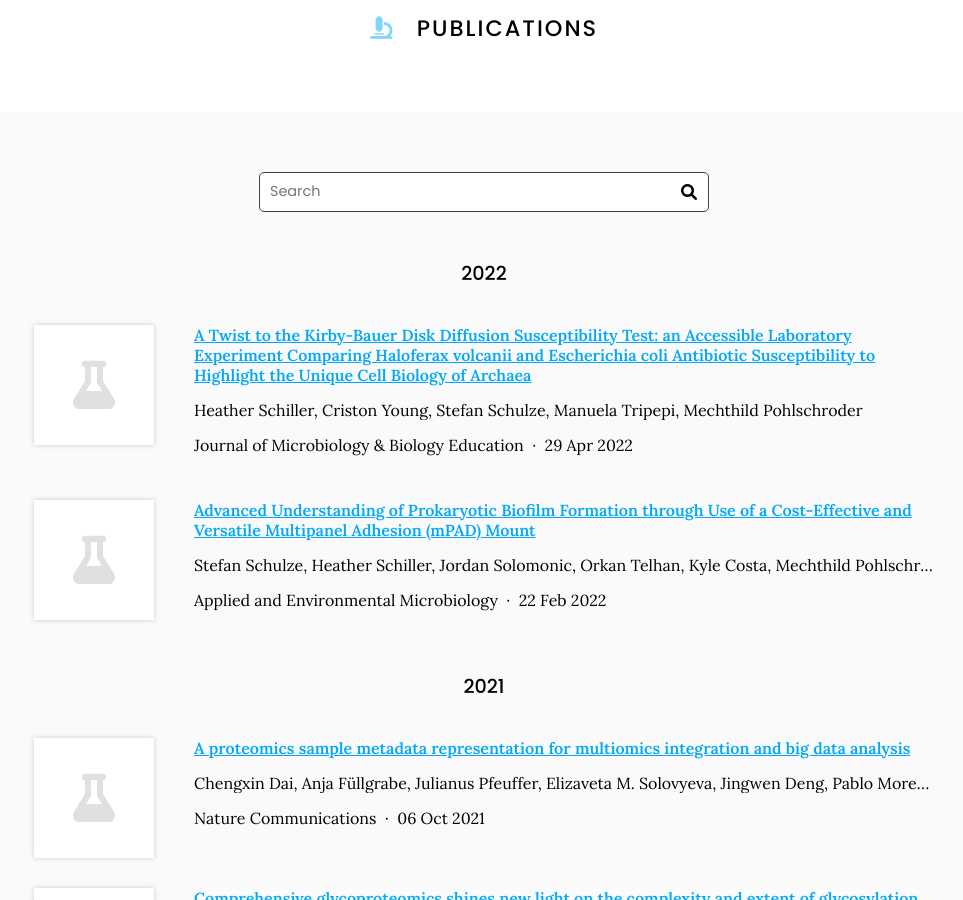
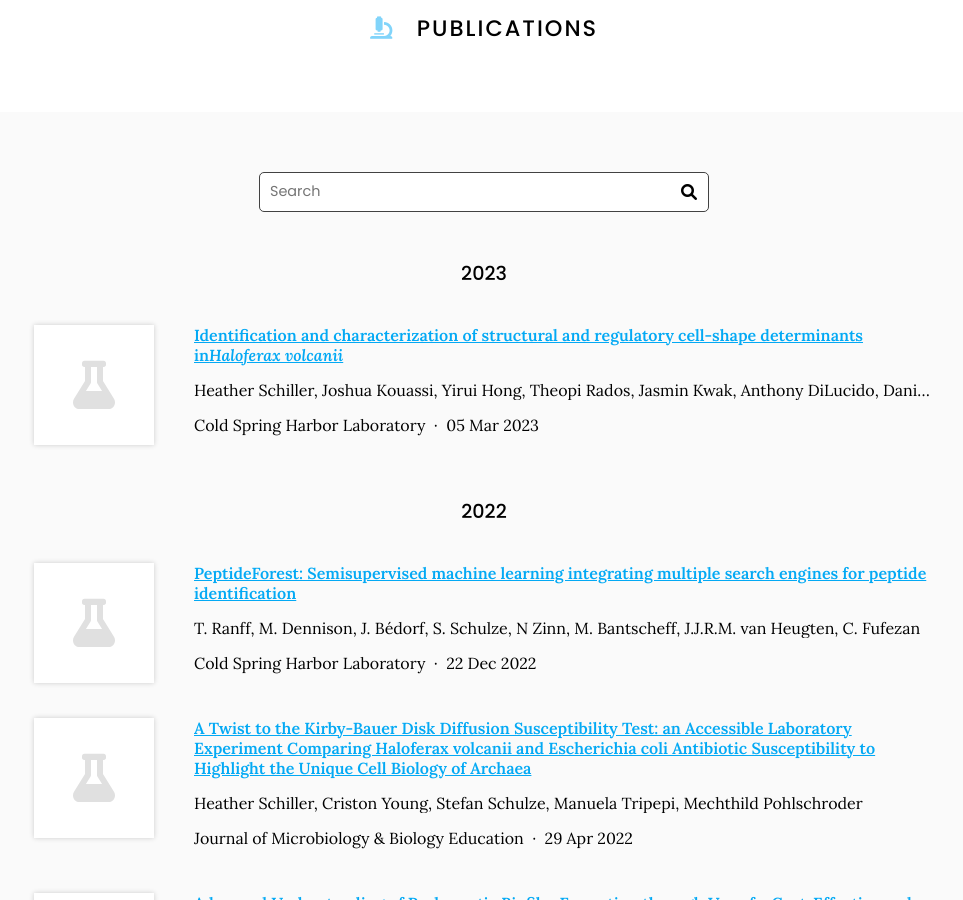
Before and after one commit to Schulze-lab/Schulze-lab-website, a Jekyll site: the page built from publications/index.md, in a window 1280 px wide and 900 px high, scrolled down 190 px. Shown: the whole window, without its empty margins (156-1119 px from the left). Built offline with Jekyll 4.4.1, drawn with Linux system fonts in a browser that asks for light colours.

Commit message:
Generate citations

```diff
--- a/_data/citations.yaml
+++ b/_data/citations.yaml
@@ -418,3 +418,39 @@
   date: '2021-10-06'
   link: https://doi.org/gqrpmc
   _cache: 97479cbbfbc732acc7a94c7f2bf81f46cd8c1acfaef0da075c8c3efdcb8ef201
+- id: doi:10.1101/2022.12.21.521351
+  title: 'PeptideForest: Semisupervised machine learning integrating multiple search
+    engines for peptide identification'
+  authors:
+  - T. Ranff
+  - M. Dennison
+  - "J. B\xE9dorf"
+  - S. Schulze
+  - N Zinn
+  - M. Bantscheff
+  - J.J.R.M. van Heugten
+  - C. Fufezan
+  publisher: Cold Spring Harbor Laboratory
+  date: '2022-12-22'
+  link: https://doi.org/gshmdb
+  _cache: f8022b7d95d1fba3e5f5eec7caef69e66629f1546223fe59dc21522608435d33
+- id: doi:10.1101/2023.03.05.531186
+  title: Identification and characterization of structural and regulatory cell-shape
+    determinants in<i>Haloferax volcanii</i>
+  authors:
+  - Heather Schiller
+  - Joshua Kouassi
+  - Yirui Hong
+  - Theopi Rados
+  - Jasmin Kwak
+  - Anthony DiLucido
+  - Daniel Safer
+  - Anita Marchfelder
+  - Friedhelm Pfeiffer
+  - Alexandre Bisson-Filho
+  - Stefan Schulze
+  - Mechthild Pohlschroder
+  publisher: Cold Spring Harbor Laboratory
+  date: '2023-03-05'
+  link: https://doi.org/gshmdc
+  _cache: 328b6f838c7d5696031ece50055af7cd3efa38e8e443d52218506e5483400971
```
